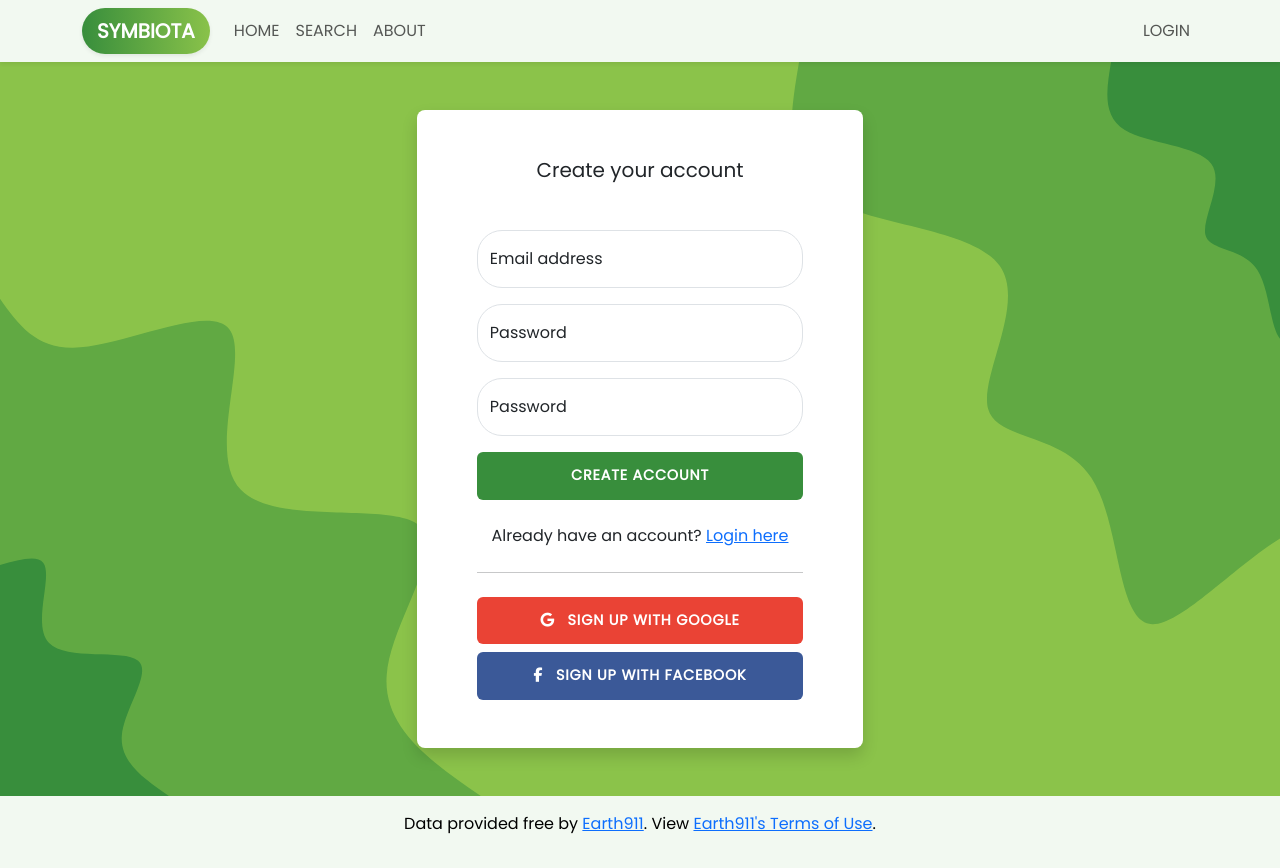
After one commit to ashaza13/Symbiota, a Flask app: page /register in a window 1280 px wide. The commit adds this page. Run offline with Flask 2, Linux system fonts and the light colour scheme; some libraries are stand-ins or nearby versions.

Commit message:
Changed alot

```diff
--- a/app.py
+++ b/app.py
@@ -2,14 +2,73 @@ import os
 
 from flask import Flask, flash, redirect, render_template, request, session, url_for
 from logging import FileHandler, WARNING
+from authentication import process_login, process_create
+from flask_session import Session
+from tempfile import mkdtemp
 
 app = Flask(__name__, template_folder="templates")
+app.secret_key = "chicken_nugs"
 
 file_handler = FileHandler('errorlog.txt')
 file_handler.setLevel(WARNING)
 
 app.config["TEMPLATES_AUTO_RELOAD"] = True
 
+# Ensure responses aren't cached
+@app.after_request
+def after_request(response):
+    response.headers["Cache-Control"] = "no-cache, no-store, must-revalidate"
+    response.headers["Expires"] = 0
+    response.headers["Pragma"] = "no-cache"
+    return response
+
+# Configure session to use filesystem (instead of signed cookies)
+app.config["SESSION_FILE_DIR"] = mkdtemp()
+app.config["SESSION_PERMANENT"] = False
+app.config["SESSION_TYPE"] = "filesystem"
+Session(app)
+
 @app.route("/", methods=["GET", "POST"])
 def index():
     return render_template("index.html")
+
+@app.route("/login", methods=["GET", "POST"])
+def login():
+
+    session.clear()
+
+    if request.method == "POST":
+        email = request.form.get("email")
+        password = request.form.get("password")
+        token = process_login(email, password)
+
+        if token == None:
+            print("here")
+        # if not request.form.get("email"):
+        #     # add an alert
+        # elif not request.form.get("password"):
+        #     # add an alert
+        session["user_id"] = token
+        return redirect("/")
+    else:
+        return render_template("login.html")
+
+@app.route("/register", methods=["GET", "POST"])
+def register():
+    session.clear()
+
+    if request.method == "POST":
+        email = request.form.get("email")
+        password = request.form.get("password")
+
+        # if password != request.form.get("confirmation"):
+
+
+        process_create(email, password)
+        # if not request.form.get("email"):
+        #     # add an alert
+        # elif not request.form.get("password"):
+        #     # add an alert
+        return redirect("/")
+    else:
+        return render_template("register.html")
--- /dev/null
+++ b/authentication.py
@@ -0,0 +1,30 @@
+import pyrebase
+
+config = {
+    'apiKey': "AIzaSyB9Zwl7foIgnTQkjPfL-luYMZDbvFZuS5I",
+    'authDomain': "symbiota-376423.firebaseapp.com",
+    'projectId': "symbiota-376423",
+    'storageBucket': "symbiota-376423.appspot.com",
+    'messagingSenderId': "971555328530",
+    'appId': "1:971555328530:web:74e043b974b85e59d23ecb",
+    'measurementId': "G-4N86NQLRWY",
+    'databaseURL': ''
+}
+
+firebase = pyrebase.initialize_app(config)
+auth = firebase.auth()
+
+def process_login(email, password):
+    try:
+        user = auth.sign_in_with_email_and_password(email, password)
+        return user['idToken']
+    except:
+        return None
+
+
+def process_create(email, password):
+    try:
+        user = auth.create_user_with_email_and_password(email, password)
+        return user['idToken']
+    except:
+        return None
--- a/static/styles.css
+++ b/static/styles.css
@@ -36,19 +36,20 @@ body {
 
 .form-control {
     border-radius: 25px;
+    padding: 0.375rem 1.0rem;
 }
 
 .input-group {
     width: 100%;
 }
 
-h2 {
+.welcome-h2 {
     font-size: 3rem;
     font-weight: bold;
     color: white;
 }
 
-h3 {
+.welcome-h3 {
     font-weight: bold;
     color: white;
 }
@@ -56,3 +57,116 @@ h3 {
 input {
     outline: none;
 }
+
+section {
+    position: relative;
+    display: flex;
+    flex-direction: column;
+    align-items: center;
+    min-height: 400px;
+    padding: 50px 20vw;
+}
+
+.white {
+    background: #F2F9F1;
+}
+
+.dark-g {
+    background: #388E3C;
+}
+
+.light-g {
+    background: #8BC34A;
+}
+
+.green-white {
+    background: #DDEEDF;
+}
+
+.wave {
+    position: absolute;
+    top: 0;
+    left: 0;
+    width: 100%;
+    overflow: hidden;
+    line-height: 0;
+}
+
+.wave svg {
+    position: relative;
+    display: block;
+    width: calc(127% + 1.3px);
+    height: 206px;
+}
+
+.wave .shape-fill {
+    fill: #ffffff;
+}
+
+.spacer {
+    aspect-ratio: 960/300;
+    width: 100%;
+    background-repeat: no-repeat;
+    background-position: center;
+    background-size: cover;
+}
+
+.layer1 {
+    background-image: url('./layer1.svg')
+}
+
+.layer2 {
+    background-image: url('./layer2.svg')
+}
+
+.layer3 {
+    background-image: url('./layer3.svg')
+}
+
+.bg-login {
+    aspect-ratio: 960/450;
+    width: 100%;
+    background-repeat: no-repeat;
+    background-position: center;
+    background-size: cover;
+}
+
+.login {
+    background-image: url('./login2.svg');
+}
+
+.btn-login {
+    font-size: 0.9rem;
+    letter-spacing: 0.05rem;
+    padding: 0.75rem 1rem;
+    background-color: #388E3C;
+    outline: none;
+    color: white;
+  }
+
+.btn-login:hover {
+    background-color: #205122;
+    color: white;
+}
+
+  .btn-google {
+    color: white !important;
+    background-color: #ea4335;
+  }
+
+  .btn-facebook {
+    color: white !important;
+    background-color: #3b5998;
+  }
+
+  .btn-facebook:hover {
+    background-color: #343436;
+  }
+
+  .btn-google:hover {
+    background-color: #343436;
+  }
+
+.mx-25 {
+    margin: 0% 30%;
+}
--- a/templates/layout.html
+++ b/templates/layout.html
@@ -15,6 +15,8 @@
   <link href="https://fonts.googleapis.com/css2?family=Poppins&display=swap" rel="stylesheet">
 
   <link href="/static/styles.css" rel="stylesheet">
+  <script src="https://ajax.googleapis.com/ajax/libs/jquery/3.6.3/jquery.min.js"></script>
+  <script src="https://kit.fontawesome.com/4ec64f3872.js" crossorigin="anonymous"></script>
 
   <title>Symbiota</title>
 
@@ -32,13 +34,20 @@
       <div class="collapse navbar-collapse" id="navbarNav">
         <ul class="navbar-nav">
           <li class="nav-item">
-            <a class="nav-link active" aria-current="page" href="#">Home</a>
+            <a class="nav-link" aria-current="page" href="{{ url_for('index') }}">Home</a>
           </li>
           <li class="nav-item">
             <a class="nav-link" href="#">Search</a>
           </li>
           <li class="nav-item">
             <a class="nav-link" href="#">About</a>
+          </li>
+        </ul>
+      </div>
+      <div class="d-flex">
+        <ul class="navbar-nav">
+          <li class="nav-item">
+            <a class="nav-link" href="{{ url_for('login') }}">Login</a>
           </li>
         </ul>
       </div>
@@ -51,4 +60,15 @@
 
 </body>
 
+<!-- Footer -->
+<footer class="page-footer font-small" style="background-color:#F2F9F1;">
+
+  <!-- Copyright -->
+  <div class="footer-copyright text-center py-3">
+    <p style="color:black;">Data provided free by <a href="https://api.earth911.com/">Earth911</a>. View <a
+        href="https://api.earth911.com/">Earth911's Terms of Use</a>.</p>
+  </div>
+  <!-- Copyright -->
+
+</footer>
 </html>
--- /dev/null
+++ b/templates/register.html
@@ -0,0 +1,57 @@
+{% extends "layout.html" %}
+
+{% block title %}
+Register — Symbiota
+{% endblock %}
+
+{% block main %}
+
+<div class="bg-login login">
+    <div class="container">
+        <div class="row mx-25">
+            <div class="card border-0 shadow rounded-3 my-5">
+                <div class="card-body p-4 p-sm-5">
+                    <h3 class="card-title text-center mb-5 fw-light fs-5">Create your account</h5>
+                    <form action="">
+                        <div class="form-floating mb-3">
+                            <input type="email" class="form-control" id="floatingInput" placeholder="name@example.com" name="email">
+                            <label for="floatingInput">Email address</label>
+                          </div>
+
+                          <div class="form-floating mb-3">
+                            <input type="password" class="form-control" id="floatingPassword" placeholder="Password" name="password">
+                            <label for="floatingPassword">Password</label>
+                          </div>
+
+                          <div class="form-floating mb-3">
+                            <input type="password" class="form-control" id="floatingPassword" placeholder="Confirm Password" name="confirmation">
+                            <label for="floatingPassword">Password</label>
+                          </div>
+
+                          <div class="d-grid">
+                            <button class="btn btn-login text-uppercase fw-bold" type="submit">Create Account</button>
+                            </div>
+
+                          <div class="text-center pt-4">
+                            <p>Already have an account? <a href="{{ url_for('login') }}">Login here</a></p>
+                          </div>
+
+                          <hr class="my-4">
+                          <div class="d-grid mb-2">
+                            <button class="btn btn-google btn-login text-uppercase fw-bold" type="submit">
+                              <i class="fab fa-google me-2"></i> Sign up with Google
+                            </button>
+                          </div>
+                          <div class="d-grid">
+                            <button class="btn btn-facebook btn-login text-uppercase fw-bold" type="submit">
+                              <i class="fab fa-facebook-f me-2"></i> Sign up with Facebook
+                            </button>
+                          </div>
+                    </form>
+                </div>
+            </div>
+        </div>
+    </div>
+</div>
+
+{% endblock %}
```
Also changed, not shown: helpers.py (added, +17 -0 lines), templates/index.html (+39 -3 lines), templates/login.html (added, +53 -0 lines), static/layer1.svg (added), static/layer2.svg (added), static/layer3.svg (added), static/login.svg (added), static/login2.svg (added).
